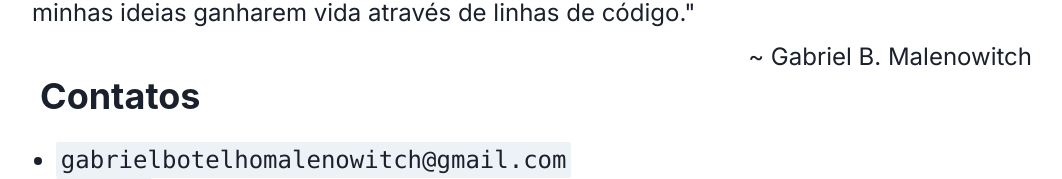
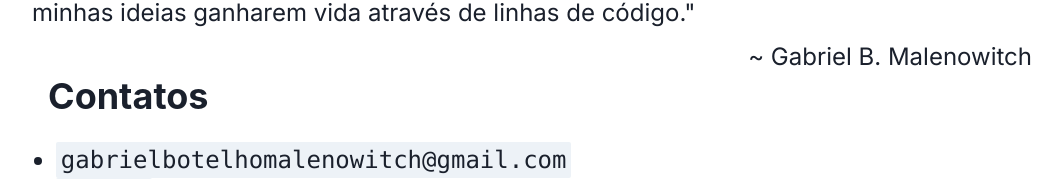
Before and after one commit to Gabriel-Malenowitch/Portfolio, a Next.js app: page / in a window 1280 px wide. Shown: the part 452-631 px from the top of the page, without its empty margins (108-1170 px from the left). Built offline with nearby package versions, Linux system fonts and the light colour scheme.

Commit message:
fix: fix style

```diff
--- a/app/page.tsx
+++ b/app/page.tsx
@@ -34,7 +34,7 @@ export default function Home() {
                 <Text> ~ Gabriel B. Malenowitch</Text>
               </HStack>
             </VStack>
-            <Heading as="h6" alignItems="center" display="flex" pl={2}>
+            <Heading as="h6" alignItems="center" display="flex" pl={4}>
               <Text>Contatos</Text>
             </Heading>
             <br />
```
